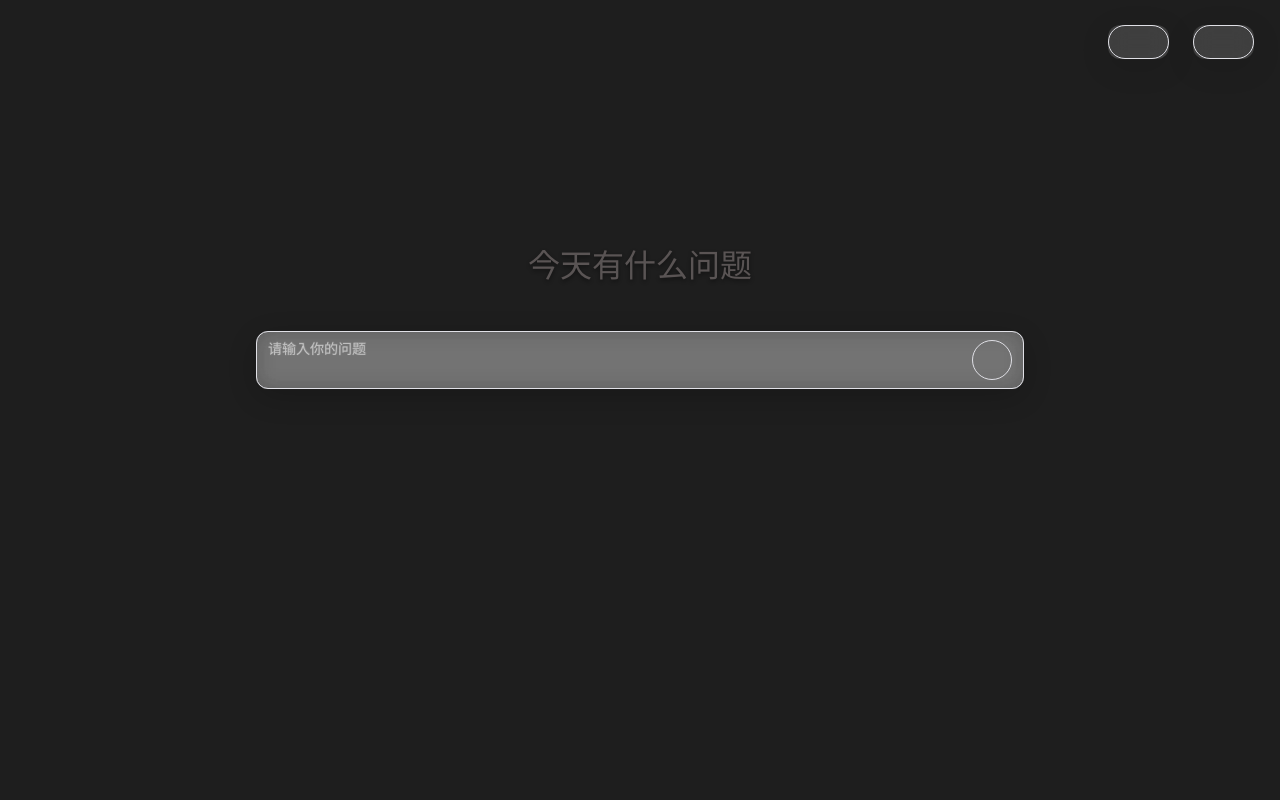
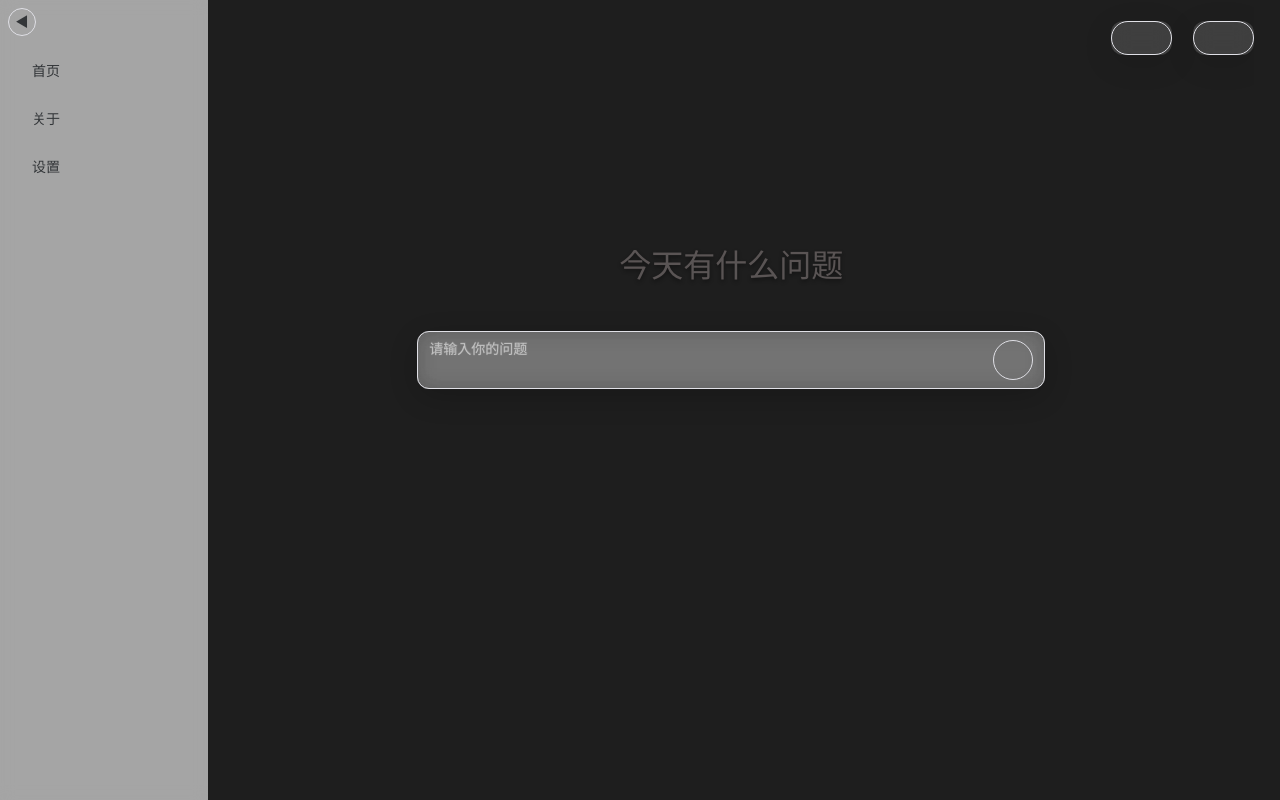
Before and after one commit to abcde1239/xiao-you-chat, a Vue app: page /#/ in a window 1280 px wide. Built offline with nearby package versions, Linux system fonts and the light colour scheme; some icons are missing.

Commit message:
feat: add the left-menu and layout
add the left-menu and layout

```diff
--- a/src/main/index.ts
+++ b/src/main/index.ts
@@ -52,7 +52,6 @@ function createWindow(): void {
     mainWindow.setTitle('忧来无方')
     mainWindow.webContents.send('set-background', winConfig.background)
     mainWindow.webContents.send('set-apikey', winConfig.apiKey)
-    mainWindow.webContents.openDevTools()
   })
   mainWindow.webContents.setWindowOpenHandler((details) => {
     shell.openExternal(details.url)
--- a/src/renderer/src/App.vue
+++ b/src/renderer/src/App.vue
@@ -1,12 +1,12 @@
 <template>
   <div class="app" :style="bg.bgStyle">
-    <router-view />
+    <defaultLayout />
   </div>
 </template>
 
 <script setup lang="ts">
 import { useBgStore } from './stores/bg'
-
+import defaultLayout from './view/layout/defaultLayout.vue'
 const bg = useBgStore()
 </script>
 
@@ -15,6 +15,5 @@ const bg = useBgStore()
   position: relative;
   width: 100%;
   min-height: 100%;
-  padding-left: 2%;
 }
 </style>
--- a/src/renderer/src/assets/main.css
+++ b/src/renderer/src/assets/main.css
@@ -7,7 +7,8 @@ body {
   user-select: none;
   padding: 0;
   margin: 0;
-  overflow-y:auto
+  overflow-y: auto;
+  overflow-x: hidden;
 }
 
 #app {
--- a/src/renderer/src/view/ChatWindow.vue
+++ b/src/renderer/src/view/ChatWindow.vue
@@ -70,7 +70,6 @@ const bgStyle = computed(() => {
     backgroundAttachment: isColor ? undefined : 'fixed',
     backgroundSize: isColor ? undefined : 'cover',
     margin: 0,
-    paddingLeft: '2%',
     paddingRight: '2%'
   }
 })
--- /dev/null
+++ b/src/renderer/src/view/layout/defaultLayout.vue
@@ -0,0 +1,69 @@
+<template>
+  <div class="layout">
+    <div :class="['left-menu', { collapsed }]">
+      <!-- 折叠按钮 -->
+      <n-button size="small" style="margin: 8px" circle @click="collapsed = !collapsed">
+        {{ collapsed ? '▶' : '◀' }}
+      </n-button>
+
+      <!-- 菜单内容 -->
+      <div v-if="collapsed" class="collapsed-menu"></div>
+
+      <n-menu v-else :options="menuOptions" />
+    </div>
+
+    <!-- 右侧内容 -->
+    <main class="main-content">
+      <router-view />
+    </main>
+  </div>
+</template>
+
+<script setup lang="ts">
+import { ref } from 'vue'
+import { NMenu, NButton } from 'naive-ui'
+
+const collapsed = ref(false)
+
+const menuOptions = [
+  { label: '首页', key: 'home' },
+  { label: '关于', key: 'about' },
+  { label: '设置', key: 'settings' }
+]
+</script>
+
+<style scoped>
+.layout {
+  display: flex;
+  width: 100%;
+  height: 100vh;
+}
+
+.left-menu {
+  flex-shrink: 0;
+  width: 13rem;
+  background: rgba(255, 255, 255, 0.6);
+  backdrop-filter: blur(8px);
+  overflow: auto;
+  transition: width 0.3s;
+  display: flex;
+  flex-direction: column;
+}
+
+.left-menu.collapsed {
+  width: 3rem;
+}
+
+.left-menu .collapsed-menu {
+  display: flex;
+  flex-direction: column;
+  align-items: center;
+  gap: 12px;
+}
+
+.main-content {
+  flex: 1;
+  overflow: auto;
+  position: relative;
+}
+</style>
```
